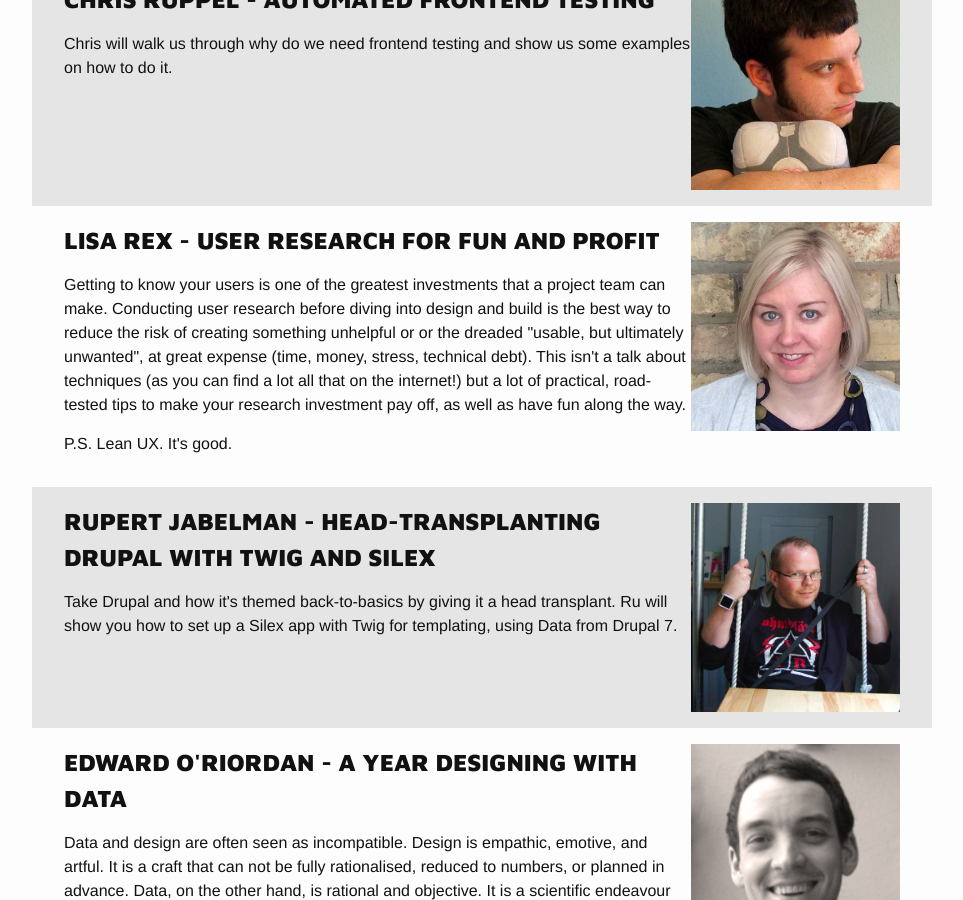
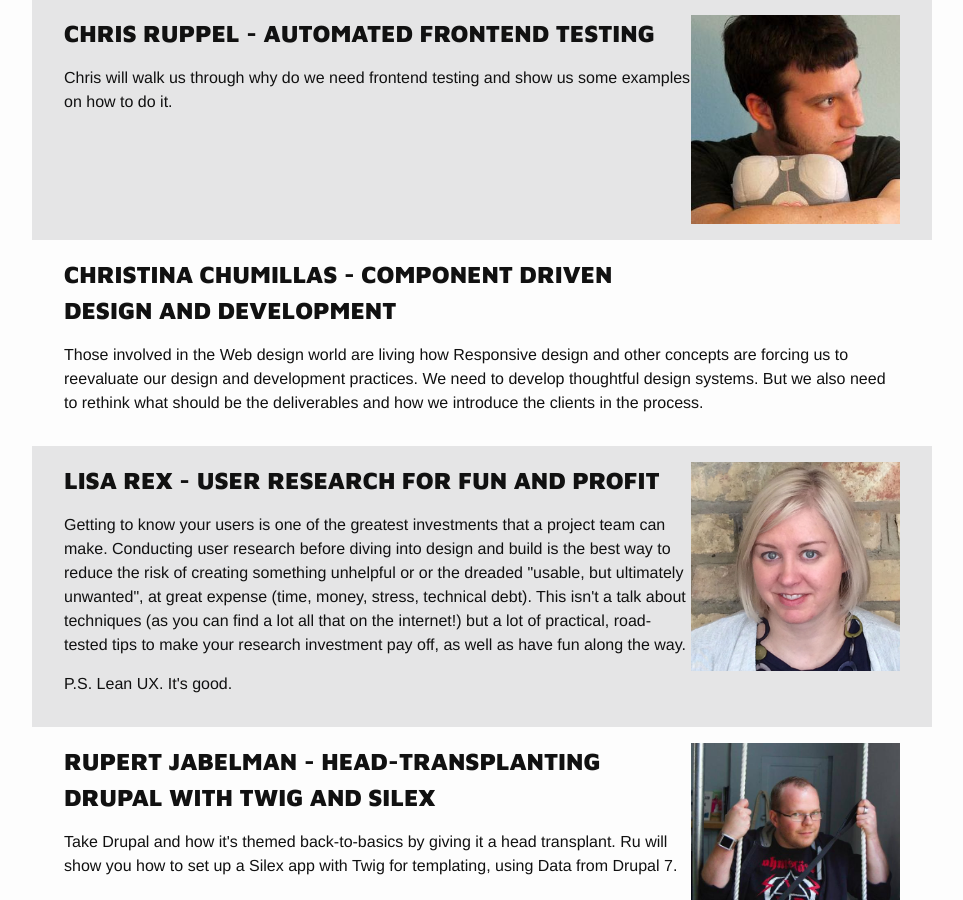
Before and after one commit to drupal-frontend/feu2015, a Jekyll site: the page built from schedule.html, in a window 1280 px wide and 900 px high, scrolled down 1710 px. Shown: the whole window, without its empty margins (158-1121 px from the left). Built offline with Jekyll 4.4.1, drawn with Linux system fonts in a browser that asks for light colours; Markdown is read by kramdown in place of the engine named in the settings; some of the changed text lies outside the part shown.

Commit message:
Update speakers, add Christina

```diff
--- a/_includes/schedule.html
+++ b/_includes/schedule.html
@@ -37,27 +37,32 @@
 	  		</tr>
 	  		<tr class="break">
 	    		<td class="time">11:40-12:00</td>
-	    		<td> Tea Break</td>
+	    		<td>Tea Break</td>
 	    		<td> </td>
 	  		</tr>
 	  		<tr>
-	    		<td class="time">12:00-13:50</td>
-	    		<td>Chris Ruppel </td>
-	    		<td><a href="#chris">Automated Frontend Testing</a> </td>
+	    		<td class="time">12:00-13:00</td>
+	    		<td>Chris Ruppel</td>
+	    		<td><a href="#chris">Automated Frontend Testing</a></td>
+	  		</tr>
+	  		<tr>
+	    		<td class="time">13:05-13:50</td>
+	    		<td>Christina Chumillas</td>
+	    		<td><a href="#christina">Component driven design and development</a></td>
 	  		</tr>
 	  		<tr class="break">
 	    		<td class="time">13:50-15:30</td>
-	    		<td>Lunch </td>
-	    		<td>Go and explore the <a href="http://pinterest.com/frontendunited/bristol-food">local eateries</a>  </td>
+	    		<td>Lunch</td>
+	    		<td>Go and explore the <a href="http://pinterest.com/frontendunited/bristol-food">local eateries</a></td>
 	  		</tr>
 	  		<tr>
 	    		<td class="time">15:30-16:15</td>
-	    		<td>Lisa Rex </td>
+	    		<td>Lisa Rex</td>
 	    		<td><a href="#lisa">User Research for Fun and Profit</a> </td>
 	  		</tr>
 	  		<tr>
 	    		<td class="time">16:20-17:00</td>
-	    		<td>Rupert Jabelman </td>
+	    		<td>Rupert Jabelman</td>
 	    		<td><a href="#ru">Head-transplanted Drupal with Twig and Silex</a></td>
 	  		</tr>
 	  		<tr class="break">
@@ -72,7 +77,7 @@
 	  		</tr>
 	  		<tr>
 	    		<td class="time">18:00-18:45</td>
-	    		<td>MortenDK </td>
+	    		<td>MortenDK</td>
 	    		<td><a href="#viking">I <3 Drupal8 and Twig </a></td>
 	  		</tr>
 	  		<tr class="party">
@@ -116,6 +121,10 @@
 	    	<h2> Chris Ruppel - Automated Frontend Testing</h2>
 	    	<p> Chris will walk us through why do we need frontend testing and show us some examples on how to do it.  </p>
 	    </article>
+	    <article id="christina">
+	    	<h2>Christina Chumillas - Component driven design and development</h2>
+	    	<p>Those involved in the Web design world are living how Responsive design and other concepts are forcing us to reevaluate our design and development practices. We need to develop thoughtful design systems. But we also need to rethink what should be the deliverables and how we introduce the clients in the process.</p>
+	    </article>
 	    <article id="lisa">
 	    	<img src="/public/images/lisa.jpg" alt="Lisa" />
 	    	<h2> Lisa Rex - User Research for Fun and Profit</h2>
```
